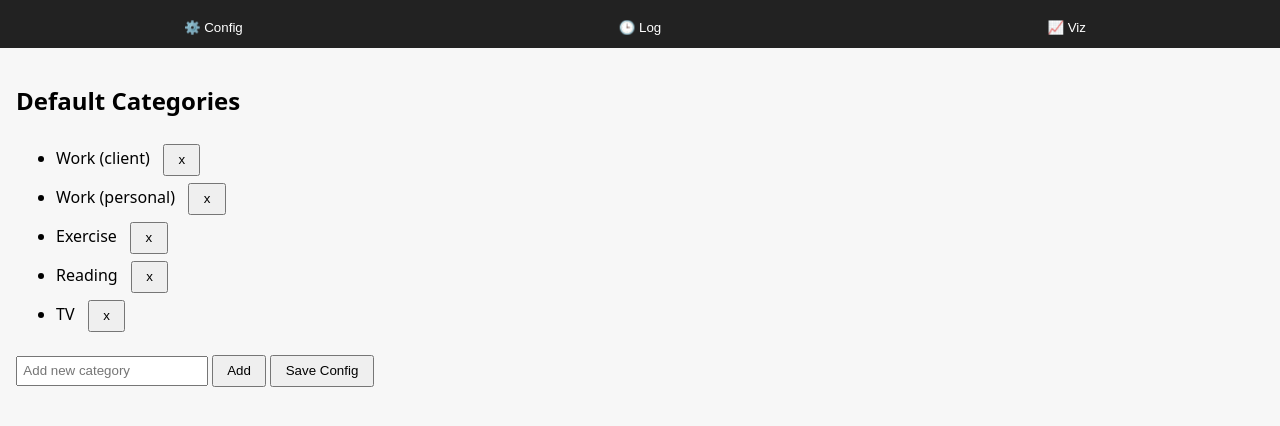
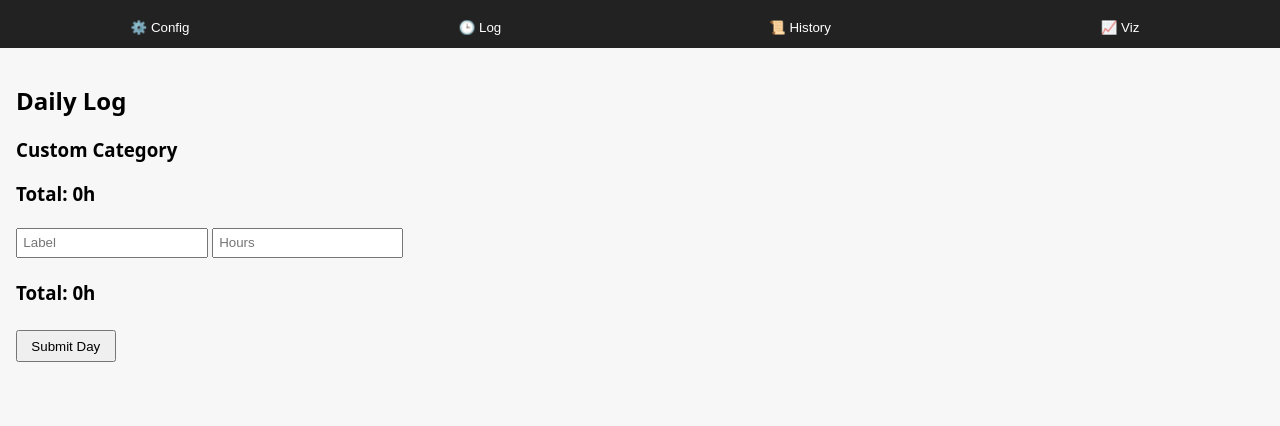
Before and after one commit to lakeheck/time-tracking-app, a plain HTML site: page index.html in a window 1280 px wide. Drawn offline with nearby package versions, Linux system fonts and the light colour scheme.

Commit message:
Update index.html

```diff
--- a/index.html
+++ b/index.html
@@ -12,11 +12,12 @@
     <nav>
       <button data-tab="config">⚙️ Config</button>
       <button data-tab="log">🕒 Log</button>
+      <button data-tab="history">📜 History</button>
       <button data-tab="viz">📈 Viz</button>
     </nav>
 
     <!-- Config Tab -->
-    <section id="config" class="tab">
+    <section id="config" class="tab hidden">
       <h2>Default Categories</h2>
       <ul id="categoryList"></ul>
       <input id="newCategory" placeholder="Add new category" />
@@ -25,18 +26,30 @@
     </section>
 
     <!-- Log Tab -->
-    <section id="log" class="tab hidden">
+    <section id="log" class="tab">
       <h2>Daily Log</h2>
       <div id="logInputs"></div>
       <h3>Custom Category</h3>
       <input id="customLabel" placeholder="Label" />
       <input id="customHours" type="number" placeholder="Hours" />
+      <h3 id="dailyTotal">Total: 0h</h3>
       <button id="submitDay">Submit Day</button>
+    </section>
+
+    <!-- History Tab -->
+    <section id="history" class="tab hidden">
+      <h2>Log History</h2>
+      <pre id="historyOutput"></pre>
+      <button id="refreshHistory">Refresh</button>
     </section>
 
     <!-- Viz Tab -->
     <section id="viz" class="tab hidden">
       <h2>Data Visualization</h2>
+      <div class="viz-controls">
+        <label><input type="radio" name="vizMode" value="total" checked /> Total Hours</label>
+        <label><input type="radio" name="vizMode" value="category" /> By Category</label>
+      </div>
       <canvas id="chart" width="400" height="200"></canvas>
       <button id="refreshViz">Refresh</button>
     </section>
```
